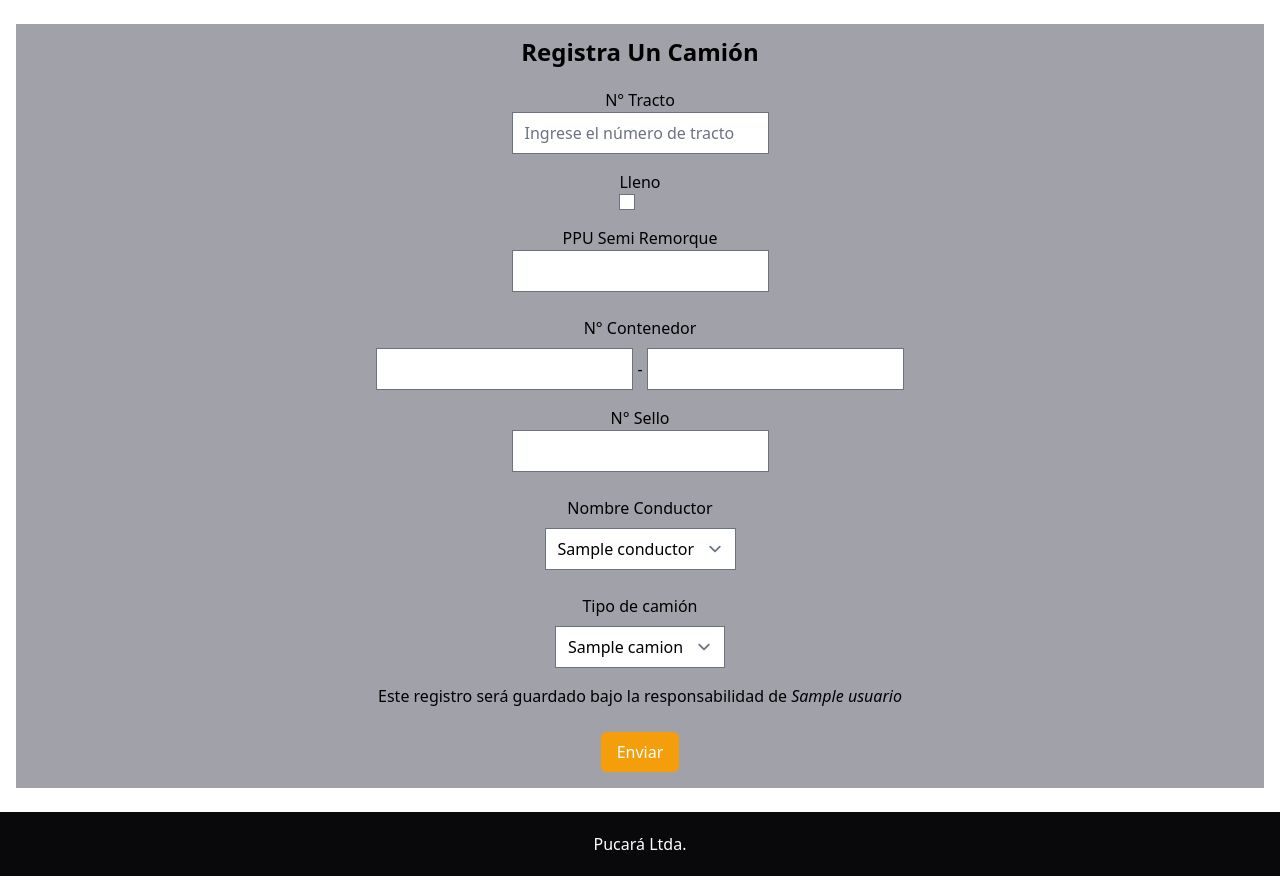
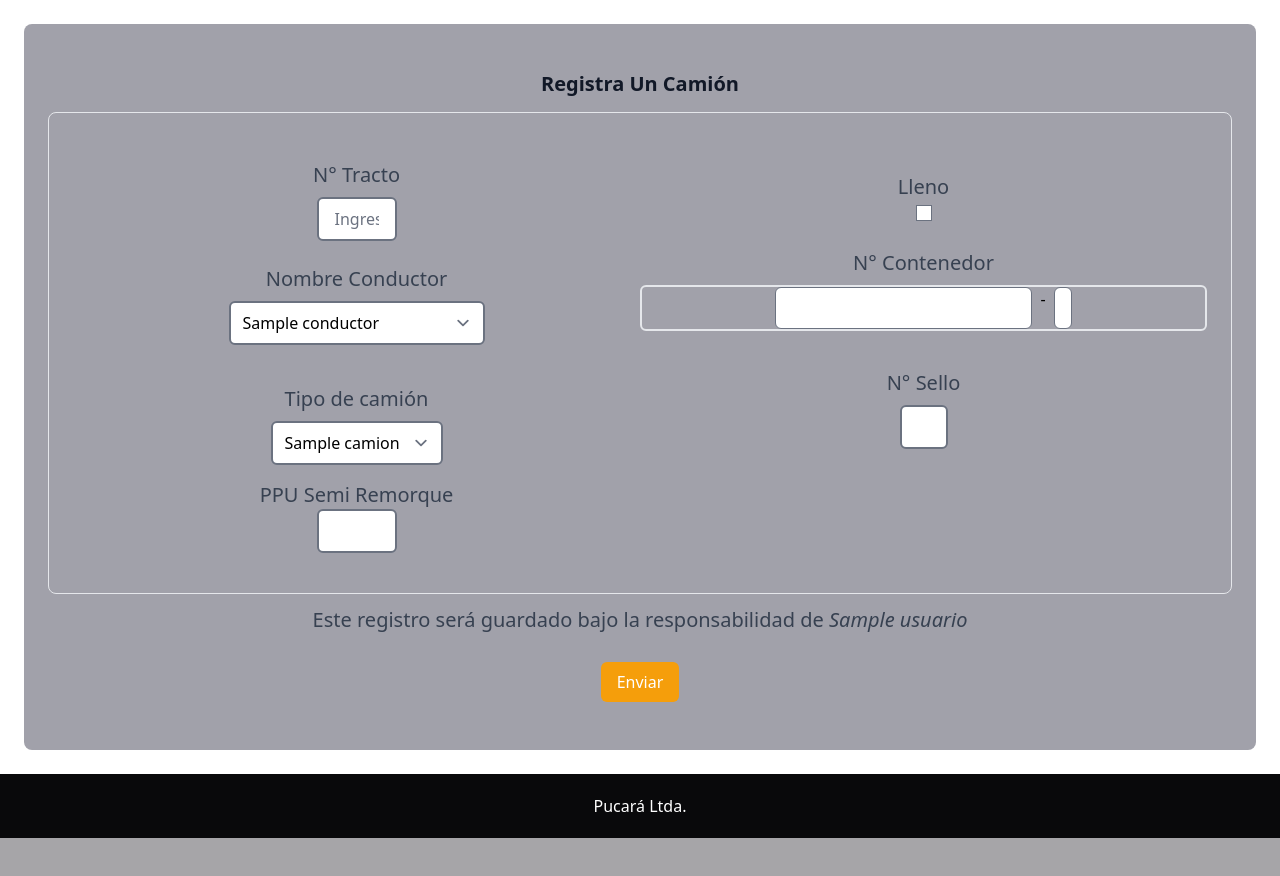
Before and after one commit to Franco-Marchese/pucara-web, a Django app: template appCentral/templates/nuevoRegistro.html in a window 1280 px wide. Shown: the part 104-980 px from the top of the page. After the commit the page ends 942 px from the top, so only its background shows below. Run offline with Django 4.2, Linux system fonts and the light colour scheme; tables that the repository leaves empty hold one stand-in row (values such as "Sample post"); the template is opened without the code that fills it: values that come from a table or form of the project are taken from there, most other values are stand-ins (such as "Sample title", 1, 10 or a date in 2020); some libraries are stand-ins or nearby versions.

Commit message:
html registrar camiones editado

```diff
--- a/appCentral/templates/nuevoRegistro.html
+++ b/appCentral/templates/nuevoRegistro.html
@@ -5,13 +5,19 @@
 <div class="bg-white">
   <form action="." method="POST">
     {% csrf_token %}
-      <div class="flex flex-col items-center justify-center bg-zinc-400 text-center my-6 mx-4">
-        <div class="my-3 text-2xl font-semibold">
+    <div class="bg-zinc-400 my-6 mx-6 py-8 px-6 rounded-lg">
+      <div class="text-center text-xl font-bold leading-8 text-gray-900 my-3">
         <h1>Registra Un Camión</h1>
       </div>
-        <div class="col-start-2 grid my-2">
+      <div class="border rounded-lg p-6 text-center ">
+        <div class="grid grid-cols-2 py-4 text-center">
+          <div class="">
+            <div class="py-2 text-center block  font-medium text-xl text-gray-700">
               <label for="tracto">N° Tracto</label>
+            </div>
+            <div>
               <input
+                class="rounded-md px-4 py-2 w-20 border-2 focus:outline-none focus:border-amber-500"
                 type="text"
                 name="tracto"
                 placeholder="Ingrese el número de tracto"
@@ -19,38 +25,56 @@
                 required
               >
             </div>
+          </div>
 
-        <div class="col-start-2 grid my-2">
+          <div class="py-4 col-start-2">
+            <div class="py-1 text-center block  font-medium text-xl text-gray-700">
               <label for="cargado">Lleno</label>
+            </div>
+            <div>
               <input
+              class=""
               type="checkbox"
               name="cargado"
               value="1"
               id="cargado"
             >
             </div>
-
-        <div class="col-start-2 grid my-2">
-          <label for="ppu">PPU Semi Remorque</label>
-          <input
-            type="text"
-            name="ppu"
-            required
-            maxlength="6"
-          >
           </div>
 
-        <div class="my-2">
-          <label class="my-2 col-start-2 grid" for="comienzoContenedor">N° Contenedor</label>
+          <div class="py-4">
+            <div class="py-2 text-center block  font-medium text-xl text-gray-700">
+              <label for="idConductor">Nombre Conductor</label>
+            </div>
+            <div>
+              <select class="rounded-md py-2 w-64 border-2 focus:outline-none focus:border-amber-500" id="idConductor" name="idConductor" required>
+                <!-- Options for idConductor selection -->
+                {% for e in conductores %}
+                <option value="{{ e.id }}"> {{ e.nombre }} </option>
+                {% endfor %}
+              </select>
+            </div>
+          </div>
+
+          <div class="col-start-2 ">
+            <div class="py-2 text-center block  font-medium text-xl text-gray-700">
+              <label for="comienzoContenedor">N° Contenedor</label>
+            </div>
+            <div class="flex justify-center rounded-md border-2 focus-within:border-amber-500 ">
+              <div class="">
                 <input
+                  class="rounded-md w-full text-center focus:outline-none"
                   type="text"
                   name="comienzoContenedor"
                   required
                   maxlength="10"
                   id="comienzoContenedor"
                 >
-          <label for="finalContenedor"> - </label>
+              </div>
+              <label for="finalContenedor" class="px-2">-</label>
+              <div>
                 <input
+                  class="rounded-md px-2  w-2 text-center "
                   type="text"
                   name="finalContenedor"
                   required
@@ -58,10 +82,32 @@
                   id="finalContenedor"
                 >
               </div>
+            </div>
+          </div>
 
-        <div class="my-2 col-start-2 grid">
+          <div class=" py-4 ">
+            <div class="my-2 text-center block  font-medium text-xl text-gray-700 ">
+              <label for="idCamion">Tipo de camión</label>
+            </div>
+            <div>
+              <select class="rounded-md  py-2 border-2 " name="idCamion" required>
+                <!-- Options for idCamion selection -->
+                {% for e in camiones %}
+                <option value="{{ e.id }}"> {{ e.nombre }} </option>
+                {% endfor %}
+              </select>
+            </div>
+          </div>
+
+
+
+          <div class="">
+            <div class="py-2 text-center block  font-medium text-xl text-gray-700">
               <label for="sello">N° Sello</label>
+            </div>
+            <div>
               <input
+                class="rounded-md px-4 w-12 border-2 focus:outline-none focus:border-amber-500"
                 type="text"
                 name="sello"
                 required
@@ -69,33 +115,36 @@
                 id="sello"
               >
             </div>
+          </div>
 
 
-        <div class="my-2 col-start-2 grid">
-          <label class="my-2" for="idConductor">Nombre Conductor</label>
-          <select id="idConductor" name="idConductor" required>
-            <!-- Options for idConductor selection -->
-            {% for e in conductores %}
-            <option value="{{ e.id }}"> {{ e.nombre }} </option>
-            {% endfor %}
-          </select>
+          <div class="">
+            <div class="text-center block  font-medium text-xl text-gray-700">
+              <label for="ppu">PPU Semi Remorque</label>
+            </div>
+            <div>
+              <input
+                class="rounded-md px-4 w-20 border-2 focus:outline-none focus:border-amber-500"
+                type="text"
+                name="ppu"
+                required
+                maxlength="6"
+              >
+            </div>
+          </div>
         </div>
 
-        <div class="my-2 col-start-2 grid">
-          <label class="my-2" for="idCamion">Tipo de camión</label>
-          <select name="idCamion" required>
-            <!-- Options for idCamion selection -->
-            {% for e in camiones %}
-            <option value="{{ e.id }}"> {{ e.nombre }} </option>
-            {% endfor %}
-          </select>
       </div>
 
-        <div class="my-2">
+      <div class="text-center block  font-medium text-xl text-gray-700 my-3">
         <p> Este registro será guardado bajo la responsabilidad de <i> {{ autor.nombre }} </i> </p>
       </div>
 
+      <div class="text-center">
         <button class="bg-amber-500 text-white px-4 py-2 rounded-md my-4" type="submit">Enviar</button>
+      </div>
+    </div>
+  </form>
 </div>
 
       <!--Funcion en javascript para que la hora se ponga automaticamente-->
--- a/theme/static/css/dist/styles.css
+++ b/theme/static/css/dist/styles.css
@@ -754,11 +754,6 @@ select {
   grid-column-start: 2;
 }
 
-.mx-4 {
-  margin-left: 1rem;
-  margin-right: 1rem;
-}
-
 .mx-5 {
   margin-left: 1.25rem;
   margin-right: 1.25rem;
@@ -874,8 +869,24 @@ select {
   min-height: 100vh;
 }
 
+.w-12 {
+  width: 3rem;
+}
+
 .w-16 {
   width: 4rem;
+}
+
+.w-2 {
+  width: 0.5rem;
+}
+
+.w-20 {
+  width: 5rem;
+}
+
+.w-64 {
+  width: 16rem;
 }
 
 .w-auto {
@@ -898,12 +909,12 @@ select {
   scroll-padding-top: 3rem;
 }
 
+.grid-cols-2 {
+  grid-template-columns: repeat(2, minmax(0, 1fr));
+}
+
 .grid-cols-3 {
   grid-template-columns: repeat(3, minmax(0, 1fr));
-}
-
-.flex-col {
-  flex-direction: column;
 }
 
 .items-center {
@@ -970,6 +981,10 @@ select {
 
 .border-0 {
   border-width: 0px;
+}
+
+.border-2 {
+  border-width: 2px;
 }
 
 .border-gray-300 {
```
Also changed, not shown: other parts of theme/static/css/dist/styles.css (+35 -0 lines). Lines whose indentation alone changed are shown as unchanged.
